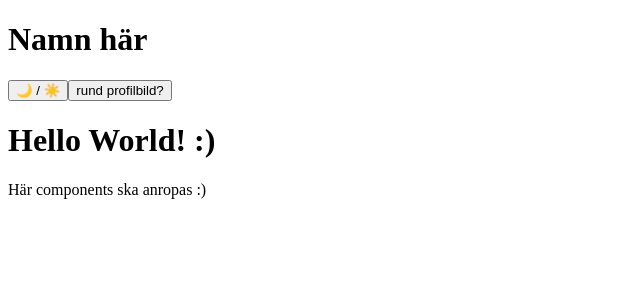
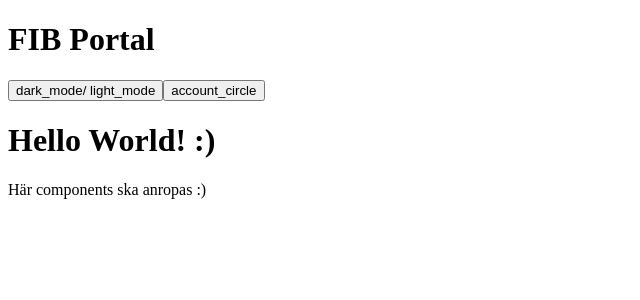
Before and after one commit to Brian-Bridgeman/Eduworkspace, an Angular app in the folder Client/: page / in a window 1280 px wide. Shown: the top 300 px of the page, without its empty margins (0-640 px from the left). Built offline with nearby package versions, Linux system fonts and the light colour scheme.

Commit message:
Refactor header HTML to match sidebar layout

```diff
--- a/Client/src/app/components/header/header.html
+++ b/Client/src/app/components/header/header.html
@@ -1,15 +1,21 @@
-<header class="header">
+<header class="app-header">
+    <div class="header">
         <div class="header-left">
-        <h1 class="title">Namn här</h1>
+            <h1 class="title">FIB Portal</h1>
         </div>
+        <div class="header-right">
 
-    <div class="header-right">
+            <!-- Dark/Light-mode-knapp -->
             <button class="mode-btn">
-            🌙 / ☀️
+                <span class="material-symbols-outlined">dark_mode</span>/
+                <span class="material-symbols-outlined">light_mode</span>
             </button>
+
+            <!-- Profilbild -->
             <button class="profile-btn">
-            rund profilbild?
+                <span class="material-symbols-outlined">account_circle</span>
             </button>
+
         </div>
-
+    </div>
 </header>
```
Lines whose indentation alone changed are shown as unchanged.
